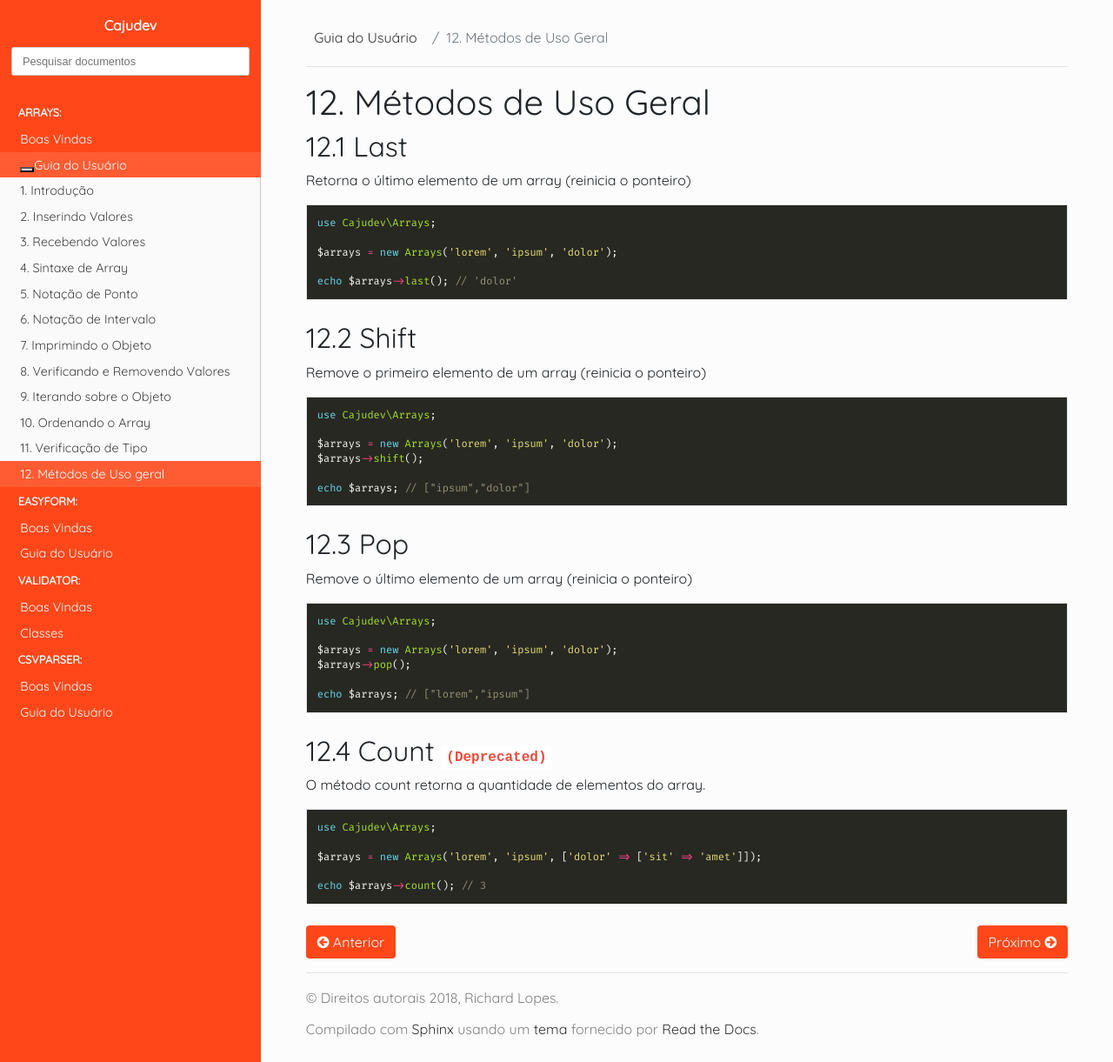
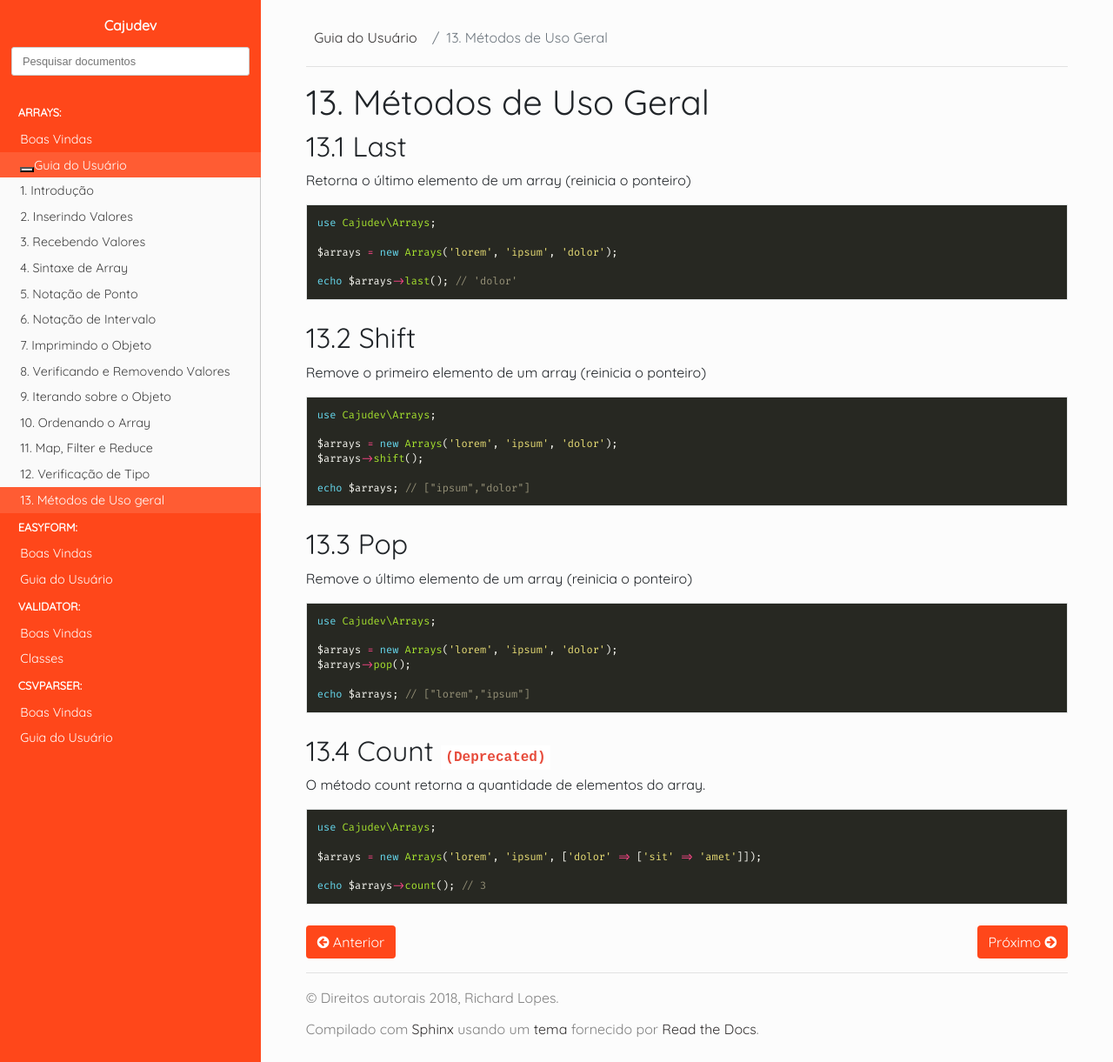
Before and after one commit to cajudev/docs, a Sphinx documentation site: the page built from source/arrays/pages/general-methods.rst, in a window 1280 px wide and 1221 px high. Shown: the whole window at 87% size. Built offline with Sphinx 7.4.7 and the Read the Docs theme 2.0.0, drawn with Linux system fonts in a browser that asks for light colours; nearby versions of some CDN libraries; library files that are not in the unit come from our copies; pages that are not in the unit, such as notebooks, are missing from menus.

Commit message:
Map, Filter, Reduce

```diff
--- a/source/arrays/guide.rst
+++ b/source/arrays/guide.rst
@@ -16,8 +16,9 @@
    8. Verificando e Removendo Valores <pages/verifying-removing>
    9. Iterando sobre o Objeto <pages/iterating>
    10. Ordenando o Array <pages/sort>
-   11. Verificação de Tipo <pages/type-verification>
-   12. Métodos de Uso geral <pages/general-methods>
+   11. Map, Filter e Reduce <pages/map-filter-reduce>
+   12. Verificação de Tipo <pages/type-verification>
+   13. Métodos de Uso geral <pages/general-methods>
 
 Esta classe tem como função manipular arrays, de maneira bem encapsulada.
 Ela funciona de forma semelhante à Spl ArrayObject,
--- a/source/arrays/pages/general-methods.rst
+++ b/source/arrays/pages/general-methods.rst
@@ -1,8 +1,8 @@
 =======================
-12. Métodos de Uso Geral
+13. Métodos de Uso Geral
 =======================
 
-12.1 Last
+13.1 Last
 ---------
 
 Retorna o último elemento de um array (reinicia o ponteiro)
@@ -15,7 +15,7 @@
 
    echo $arrays->last(); // 'dolor'
 
-12.2 Shift
+13.2 Shift
 ---------
 
 Remove o primeiro elemento de um array (reinicia o ponteiro)
@@ -29,7 +29,7 @@
 
    echo $arrays; // ["ipsum","dolor"]
 
-12.3 Pop
+13.3 Pop
 -------
 
 Remove o último elemento de um array (reinicia o ponteiro)
@@ -43,7 +43,7 @@
 
    echo $arrays; // ["lorem","ipsum"]
 
-12.4 Count ``(Deprecated)``
+13.4 Count ``(Deprecated)``
 ----------
 
 O método count retorna a quantidade de elementos do array.
--- a/source/arrays/pages/type-verification.rst
+++ b/source/arrays/pages/type-verification.rst
@@ -1,5 +1,5 @@
 ======================
-11. Verificação de Tipo
+12. Verificação de Tipo
 ======================
 
 Esta classe implementa os principais métodos de verificação de tipos, para facilitar esse tipo de trabalho. Observe abaixo:
```
Also changed, not shown: source/arrays/pages/map-filter-reduce.rst (added, +77 -0 lines).
